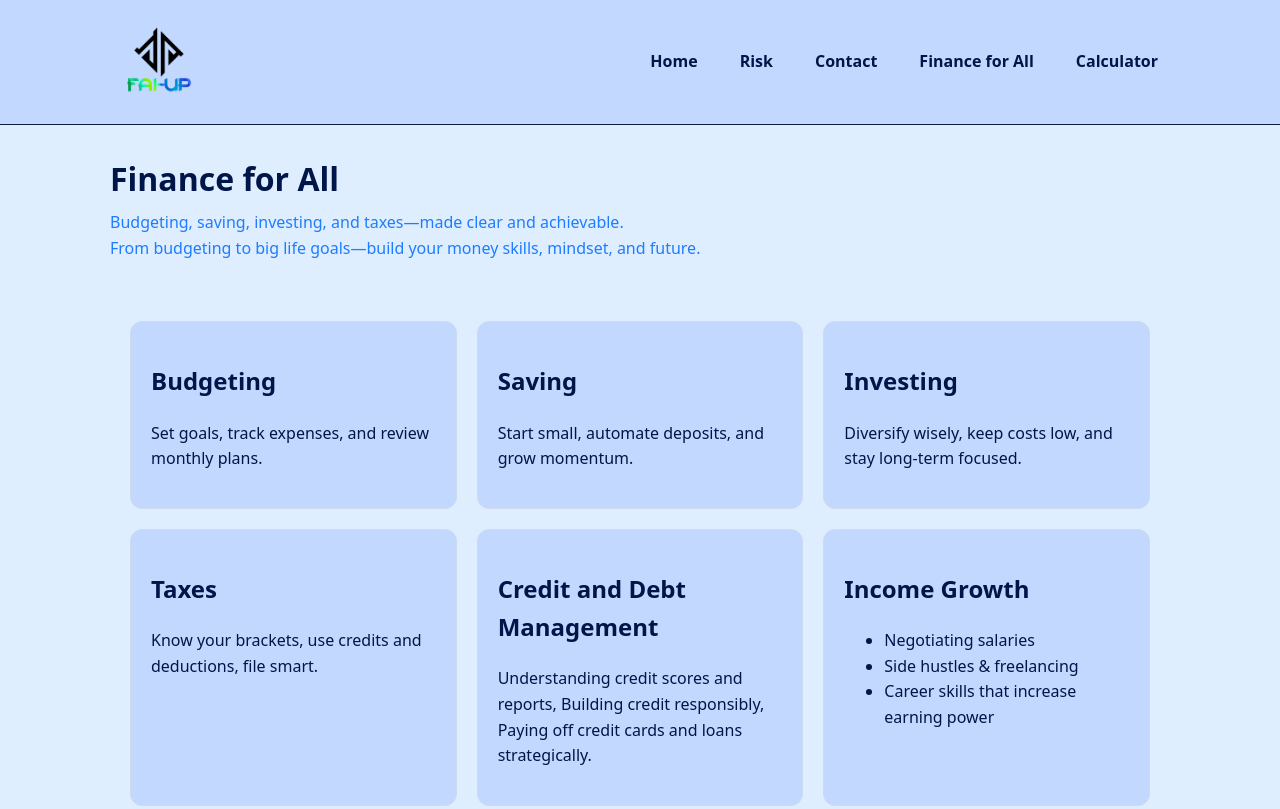
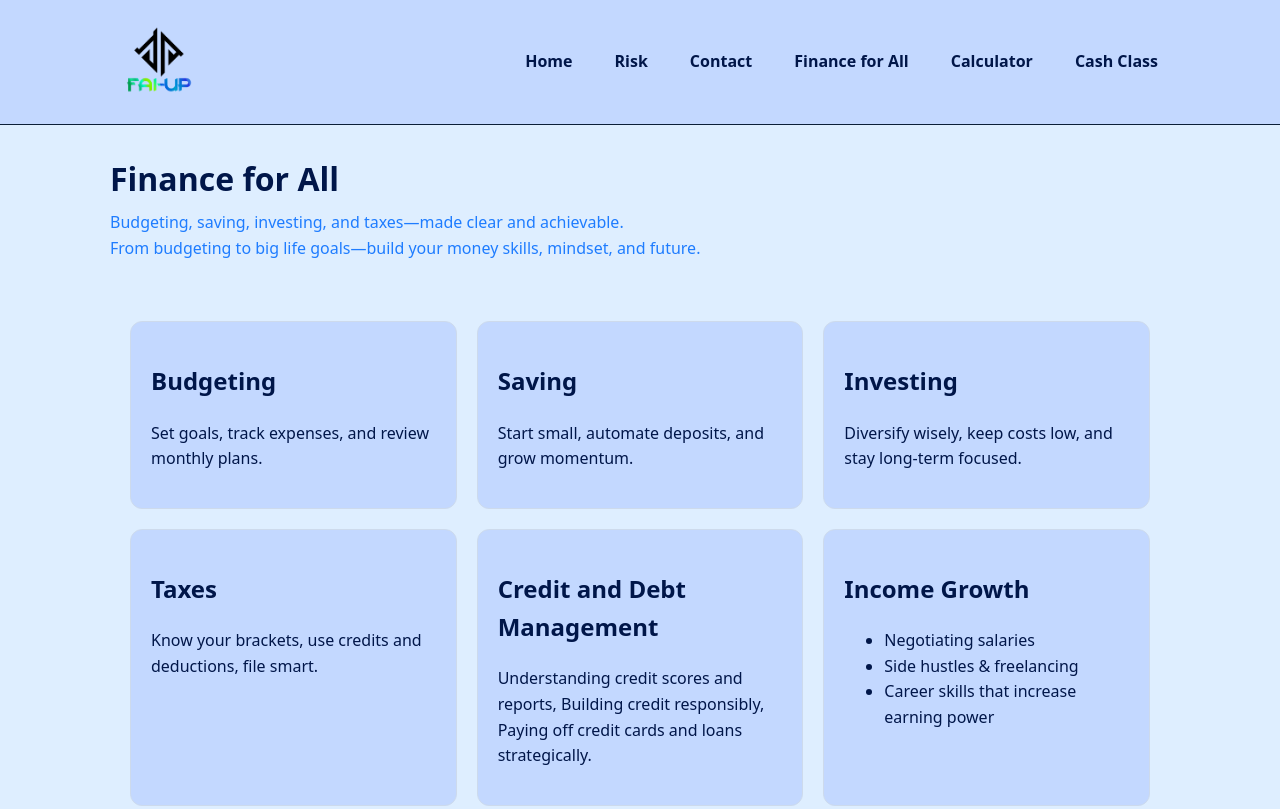
Before and after one commit to JosephCruz17/FAI-UP, a plain HTML site: page FinanceforAll.html in a window 1280 px wide. Shown: the top 809 px of the page. Drawn offline with Linux system fonts and the light colour scheme.

Commit message:
Added cash class to FinanceForALL.html

```diff
--- a/FinanceforAll.html
+++ b/FinanceforAll.html
@@ -27,6 +27,7 @@
                 <a href="Contact.html">Contact</a>
                 <a href="FinanceforAll.html">Finance for All</a>
                 <a href="TaxC.html">Calculator</a>
+                <a href="Cashclass.html">Cash Class</a>
             </div>
         </nav>
     </header>
```
